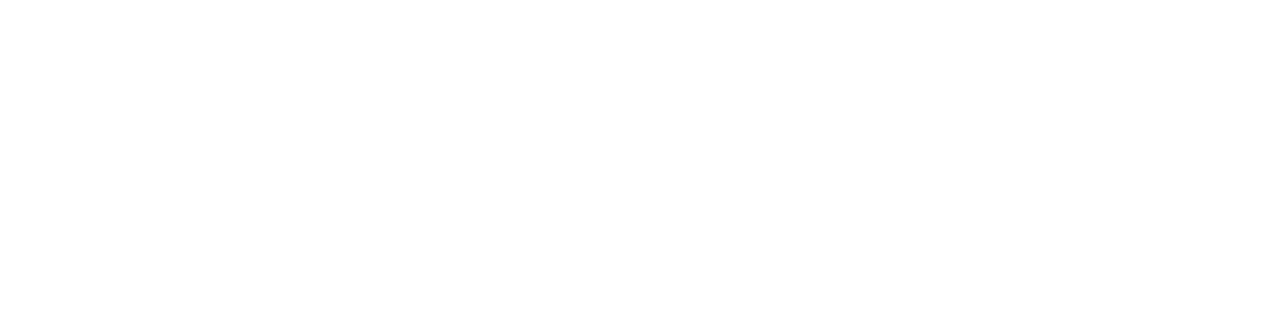
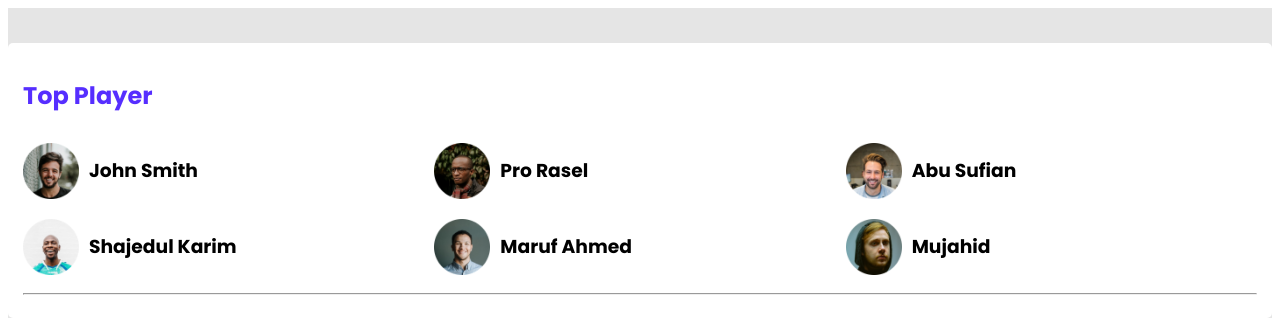
Before and after one commit to alimransahin/leader-board, a plain HTML site: page index.html in a window 1280 px wide. Drawn offline with Linux system fonts and the light colour scheme.

Commit message:
top player done

```diff
--- a/index.html
+++ b/index.html
@@ -5,8 +5,55 @@
     <meta http-equiv="X-UA-Compatible" content="IE=edge">
     <meta name="viewport" content="width=device-width, initial-scale=1.0">
     <title>Leader Board</title>
+    <link rel="preconnect" href="https://fonts.googleapis.com">
+    <link rel="preconnect" href="https://fonts.gstatic.com" crossorigin>
+    <link href="https://fonts.googleapis.com/css2?family=Poppins:wght@400;700&display=swap" rel="stylesheet">
+
+    <link rel="stylesheet" href="style/style.css">
 </head>
 <body>
+    <!-- header start -->
+    <header>
+
+    </header>
+    <!-- header-end -->
+
+    <!-- main body start -->
+    <main>
+        <section class="top-player-blog">
+                <h2 class="title">Top Player</h2>
+            <div class="top-players">
+                <div class="player">
+                    <img src="images/players/player-1.png" alt="">
+                    <h3>John Smith</h3>
+                </div>
+                <div class="player">
+                    <img src="images/players/player-2.png" alt="">
+                    <h3>Pro Rasel</h3>
+                </div>
+                <div class="player">
+                    <img src="images/players/player-3.png" alt="">
+                    <h3>Abu Sufian</h3>
+                </div>
+                <div class="player">
+                    <img src="images/players/player-4.png" alt="">
+                    <h3>Shajedul Karim</h3>
+                </div>
+                <div class="player">
+                    <img src="images/players/player-5.png" alt="">
+                    <h3>Maruf Ahmed</h3>
+                </div>
+                <div class="player">
+                    <img src="images/players/player-6.png" alt="">
+                    <h3>Mujahid</h3>
+                </div>
+            </div>
+            <hr>
+
+
+        </section>
+    </main>
+    <!-- main body end -->
 
 </body>
 </html>
--- a/style/style.css
+++ b/style/style.css
@@ -0,0 +1,31 @@
+body{
+    font-family: 'Poppins', sans-serif;
+}
+main{
+    background-color: #E5E5E5;
+    padding-top: 15px;
+}
+.top-player-blog{
+    max-width: 1240px;
+    margin: 0 auto;
+    background-color: #FFF;
+    border-radius: 5px;
+    margin: 20px auto 10px;
+    padding: 15px;
+}
+.top-players{
+    display: grid;
+    grid-template-columns: repeat(3, 1fr);
+}
+.title{
+    color: #562EFF;
+}
+.player{
+    display: flex;
+    align-items: center;
+}
+.player img{
+    height: 56px;
+    width: 56px;
+    padding: 10px 10px 10px 0;
+}
```
